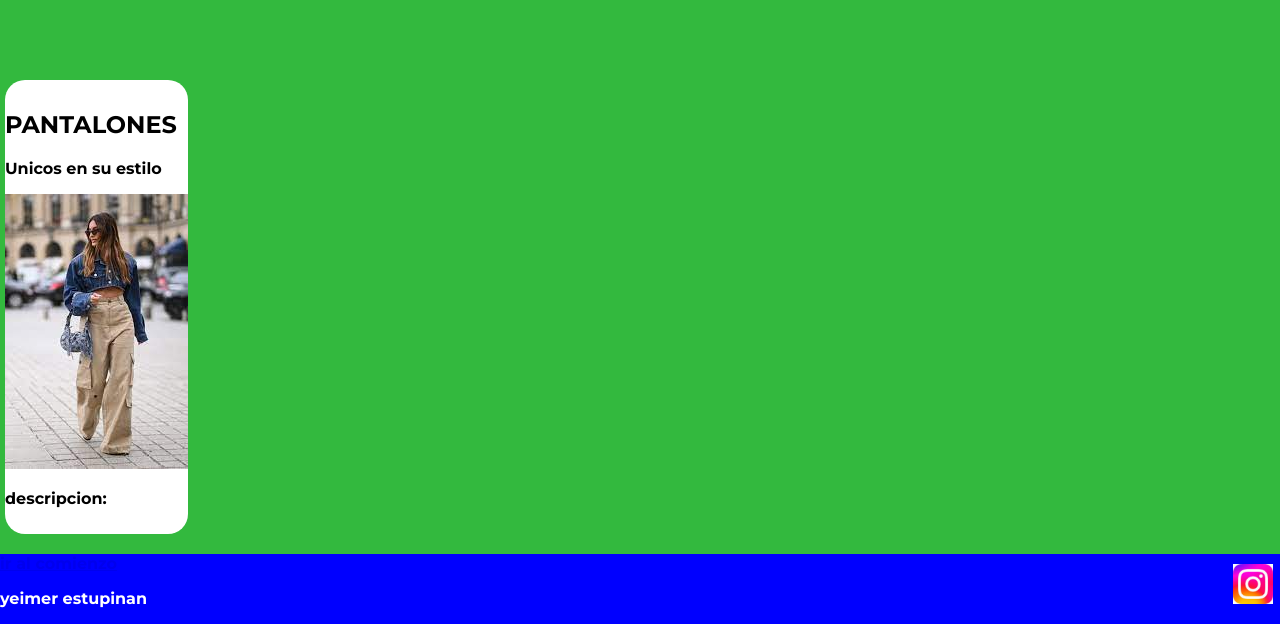
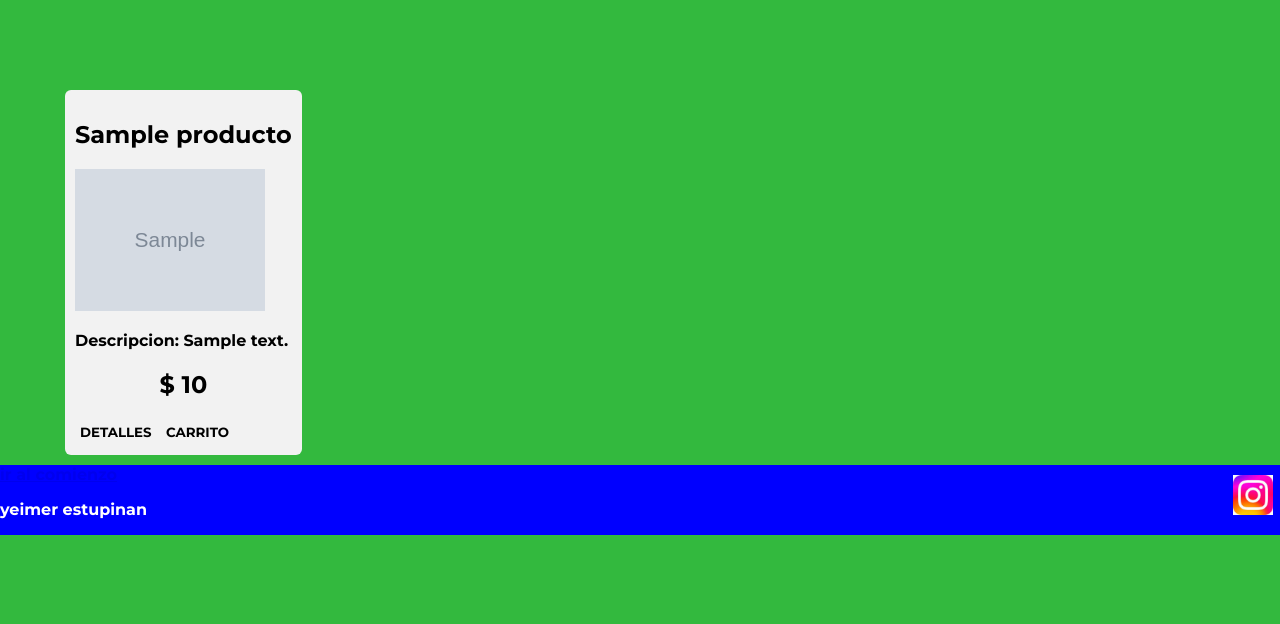
Before and after one commit to Camilo1216/PROYECTO-STOREYECCA, a PHP site: page /?id=1 in a window 1280 px wide; the page is wider, and only the part inside the window is pictured. Shown: the part 221-845 px from the top of that part. After the commit the page ends 756 px from the top of that part, so only its background shows below. Run offline with PHP 8.4, Linux system fonts and the light colour scheme; tables that the repository leaves empty or names only in its code hold one stand-in row (values such as "Sample post"); grey boxes marked "Sample" are stand-in pictures.

Commit message:
productos organizados en el contenedor

```diff
--- a/css/style__blog.css
+++ b/css/style__blog.css
@@ -63,24 +63,31 @@ header{
 .container{
     width: max-content;
     margin-top: 80px;
-    padding-left: 20px 20px;
+    padding-left: 55px;
     border-radius: 6px;
-
+    display: grid;
+    grid-template-columns: repeat(5, 1fr);
+    grid-gap: 20px;
 }
 
-.productos{
-                         /*tiempo que toma la transcion*/
-    transition: box-shadow 0.3s ease;/*demorabilidad de la cinematicas*/
-    background-color: #fff;
-    /*vertical,horizontal*/
-    margin: 20px 5px;
-    border-radius: 20px;
-    padding: 10px 0;
+.producto{
+    margin-bottom: 20px;
+    padding: 10px 10px;
+    margin: 10px 10px;
+    background-color: #f2f2f2;
+    border-radius: 6px;
+    transition: box-shadow 0.3s ease; /* demorabilidad de la cinematicas */
     cursor: pointer;
+}
 
+.producto:hover{
+    box-shadow: 0 3px 12px rgb(112, 68, 68);
 }
-.productos:hover{
-    box-shadow: 0 0.4rem 0.7rem red;
+.producto h2{
+    text-align: center;
+}
+.producto img{
+    width: 190px;
 }
 
 footer{
@@ -100,3 +107,20 @@ footer{
     width: 40px;
     margin-top: 10px;
 }
+
+.btn_detalle_carrito button{
+    padding: 5px 5px;
+    background-color: transparent;
+    border-radius: 4px;
+    cursor: grab;
+    border: none;
+}
+#boton_detalles:hover{
+    background-color: rgb(54, 167, 54);
+    transition: background-color 0.4s ease;
+}
+
+#boton_carrito:hover{
+    background-color: rgb(226, 226, 60);
+    transition: background-color 0.4s ease;
+}
--- a/index.php
+++ b/index.php
@@ -33,14 +33,21 @@
     <header><!-- se utiliza para poder agrupar link o logo-->
         <h1 id="titulo">S T O R E Y E C C A</h1>
     </header>
+    <div class="container">
+        <?php include 'php/conexion_be.php';
+        foreach ($conexion->query("SELECT * FROM crear_productos") as $row) {?>
+            <div class="producto">
+                <h2><?php echo $row['nombre_producto'] ?></h2>
+                <img src="img/<?php echo $row['imagen_producto'] ?>">
+                <p>Descripcion: <?php echo $row['descripcion_producto'] ?></p>
+                <h2>$ <?php echo $row['valor_producto'] ?></h2>
+                <div class="btn_detalle_carrito">
+                <button id="boton_detalles" type="submit">DETALLES</button>
+                <button id="boton_carrito" type="submit">CARRITO</button>
+                </div>
 
-    <div class="container"><!--sirve para definir las secciones de nuestra app-->
-        <div class="productos"><!--definir contenido independiente-->
-            <h2>PANTALONES</h2>
-            <P>Unicos en su estilo</P>
-            <img src="img/pantalon.jpg">
-            <p>descripcion:</p>
-        </div>
+            </div>
+        <?php }?>
     </div>
     <footer><!-- pie de pag-->
         <div class="enlaces">
```
